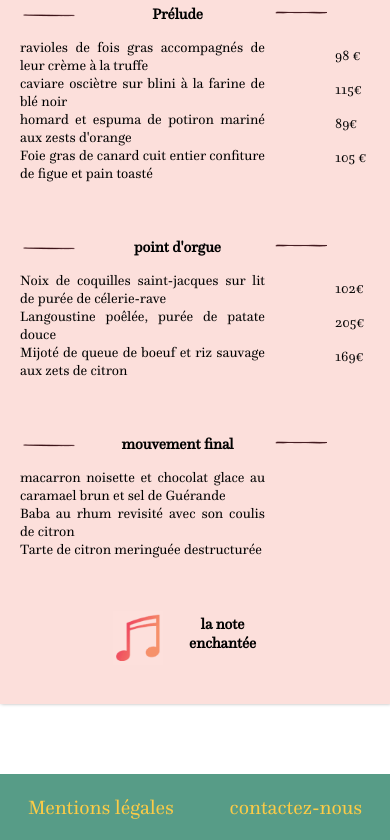
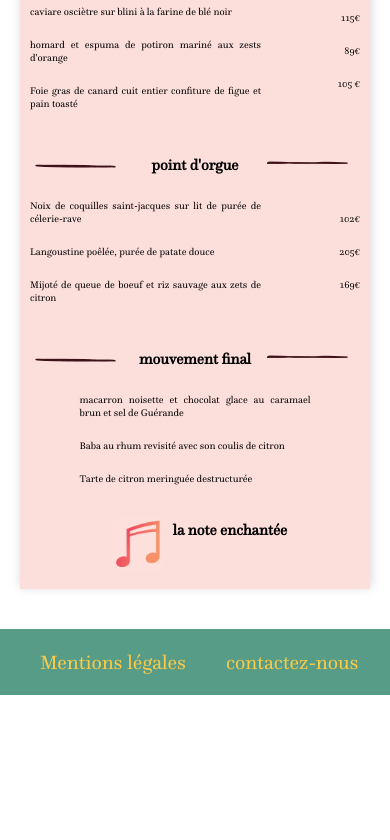
Before and after one commit to GeoffroyAlarcon/Projet3-OC, a website: page menu1.html in a window 390 px wide. Shown: the part 508-1348 px from the top of the page. After the commit the page ends 1203 px from the top, so only its background shows below. Drawn offline with Linux system fonts and the light colour scheme.

Commit message:
modifcation + utilisation de flexbox dans le box-menu

```diff
--- a/menu1.html
+++ b/menu1.html
@@ -32,7 +32,7 @@
                     <img src="img/music.png" alt="note de music">
                     <h2> La note enchantée</h2>
                 </div>
-                <div class="entrée grid-menu">
+                <div class="entrée orga-menu">
 
                     <div class="ombremenu1">
                         <div class="ombreleft"> <img src="img/ombre_menu1_gauche.png" alt="ombre_menu1_gauche">
@@ -57,7 +57,7 @@
                 </div>
 
 
-                <div class="plat-de-résistance grid-menu">
+                <div class="plat-de-résistance orga-menu">
                     <div class="ombremenu1">
                         <div class="ombreleft"> <img src="img/ombre_menu1_gauche.png" alt="ombre_menu1_gauche">
                         </div>
@@ -80,7 +80,7 @@
 
 
                 </div>
-                <div class="dessert grid-menu">
+                <div class="dessert orga-menu">
                     <div class="ombremenu1">
                         <div class="ombreleft"> <img src="img/ombre_menu1_gauche.png" alt="ombre_menu1_gauche">
                         </div>
--- a/sass/layout/_container.scss
+++ b/sass/layout/_container.scss
@@ -1,5 +1,5 @@
 .container{
-    max-width: 700px;
+    max-width: 800px;
 margin: auto;
 text-align: center;
 padding: 20px 0;
--- a/sass/layout/_header.scss
+++ b/sass/layout/_header.scss
@@ -3,11 +3,11 @@
 
 header{
     background-color: $vertheader;
-padding: 40px 0px;
+padding: 20px 0px;
 
 .logo{
 margin: auto;
-width: 25%;
+width: 400px;
 
 img{
 margin: 20px;
--- a/sass/layout/box_menu.scss
+++ b/sass/layout/box_menu.scss
@@ -9,12 +9,12 @@ padding: 0;
 
     .box-menu{
 
-    grid-column: 1;
-    grid-row: 2;
-    grid-template-rows: 1fr 1fr 1fr 1fr 1fr ;
-grid-template-columns: 10% 80% 10%;
-height: 900x;
-@include box-menu;
+    height: auto;
+  display: flex;
+  flex-direction: column;
+box-shadow:  1px -2px 10px 0px  rgb(216, 212, 212);
+margin: 0px 30px;
+
 
       h1 {
 font-size: 50px;
@@ -27,33 +27,26 @@ font-size: 50px;
 
 
     .title{
-    grid-row: 1;
-    grid-column: 2;
-    margin:auto;
+
     img{
     width: 150px;}
     }
 
-   .grid-menu{
-    @include grid-menu;
+   .orga-menu{
+    @include orga-menu;
    }
     .entrée{
-    grid-row: 2;
-    grid-column: 2;
+    display: flex;
     }
 
     .plat-de-résistance{
-    grid-row: 3;
-    grid-column: 2;
-
+  display: flex;
 }
     .dessert {
-    grid-row: 4;
-    grid-column: 2;
-}
+    display: flex;
+    }
     .fin-maquette{
-    grid-row:5;
-    grid-column: 2;
+
     font-size: 32px;
     margin: auto;
 display: flex;
--- a/sass/layout/footer.scss
+++ b/sass/layout/footer.scss
@@ -18,7 +18,7 @@ margin: auto;
 cursor: pointer;
 transition: all 482ms ease-out;
 align-items: flex-start;
-margin: auto;
+margin: 0 40px;
 
 &:hover {
     animation: headshake 100ms cubic-bezier(.4,.1,.6,.9);
@@ -29,7 +29,10 @@ margin: auto;
 cursor: pointer;
 transition: all 482ms ease-in-out;
 align-items: flex-end;
-margin: auto;
+
+p{
+text-align: right;
+}
 
 &:hover {
     animation: headshake 100ms cubic-bezier(.4,.1,.6,.9);
--- a/sass/page/menu1.scss
+++ b/sass/page/menu1.scss
@@ -1,4 +1,4 @@
 .enchantée{
     background-color: $bg-menu1;
-    display: grid;
+
 }
--- a/sass/page/menu2.scss
+++ b/sass/page/menu2.scss
@@ -1,7 +1,6 @@
 
 .chic{
 @include txt-box-menu2;
-display: grid;
 
 h2{
 background: -webkit-linear-gradient( left, #d8852e, #9861ef);
--- a/sass/utils/_mixins.scss
+++ b/sass/utils/_mixins.scss
@@ -1,9 +1,4 @@
-@mixin box-menu {
-display: flex;
-flex-direction: column;
-box-shadow: 1px -1px 4px 0px  grey;
-margin: 30px 0px;
-}
+
 
 @mixin txt-box-menu2{
   background: -webkit-linear-gradient( top, #d8852e, #9861ef);
@@ -12,16 +7,15 @@ margin: 30px 0px;
 
 }
 
-@mixin grid-menu {
-    display: grid;
-grid-template-columns: 70% 20% 10%;
-padding: 20px;
+@mixin orga-menu {
+  flex-wrap: wrap;
+  margin: 10px 40px;
 .ombremenu1
 {
-grid-column: 1/3;
-grid-row:1;
+
+  width: 100%;
 display: grid;
-grid-template-columns: 20% 60% 20%;
+grid-template-columns: 30% 40% 30%;
 &:hover{
   text-decoration: underline;
   }
@@ -47,18 +41,25 @@ margin: auto;
 
 }
 .plat{
-grid-column: 1;
-grid-row: 2;
+width: 70%;
+margin:auto;
+display: flex;
+flex-direction: column;
+text-align: justify;
 
 }
 .prix{
-grid-column: 3;
-grid-row: 2;
+width: 30%;
+margin:auto;
+display: flex;
+flex-direction: column;
+p{
+text-align: right;
+padding: 0 40px;
+}
 
 }
-p {
-margin: auto;
-}
+
 
 }
 
@@ -135,58 +136,20 @@ footer{
 
     .box-menu{
 
-    height: 925px;
-      display: grid;
-      grid-template-rows: 1fr 1fr 1fr 1fr 1fr ;
-      grid-template-columns: 1fr;
+    height: auto;
+    margin: 0 20px;
+  .orga-menu{
+margin:10px;
 
-
-      .title{
-        grid-column: 1;
-      grid-row: 1;
-      display: grid;
-      width: 150px;
+  p{
+  font-size: 10px;
 }
-      .entrée{
-      grid-row: 2;
-      grid-column: 1;
-      @include grid-menu;
-      }
-
-      .plat-de-résistance{
-      grid-row: 3;
-      grid-column: 1;
-      @include grid-menu;
-      }
-      .dessert {
-        grid-column: 1;
-      grid-row: 4;
-      @include grid-menu;
-      }
-
-
 .prix{
   p{
-         padding: 8px 0;
+  padding: 0px;
   }
 }
-      .fin-maquette{
-      grid-row: 5;
-      grid-column: 1;
-      text-align: center;
-      display: grid;
-      grid-template-columns: 40% 50%;
-      h3{
-      grid-column: 2;
-      }
-      img
-      {
-      grid-column: 1;
   }
 }
-
-      }
-
-
     }
 }
```
Also changed, not shown: menu2.html (+3 -3 lines), menu3.html (+3 -3 lines), menu4.html (+3 -3 lines), css/style.css, 1 other file. Lines whose indentation alone changed are shown as unchanged.
